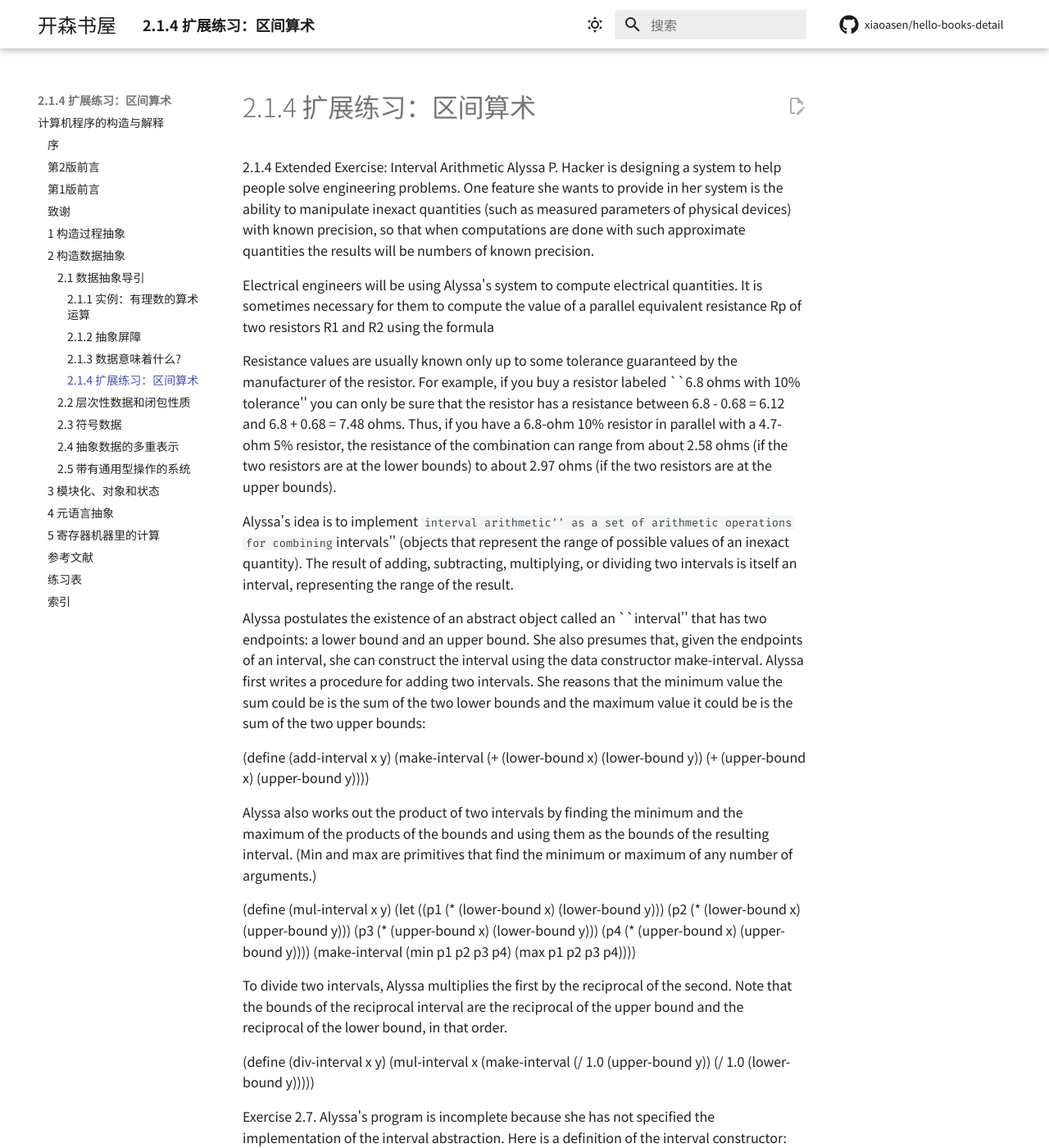
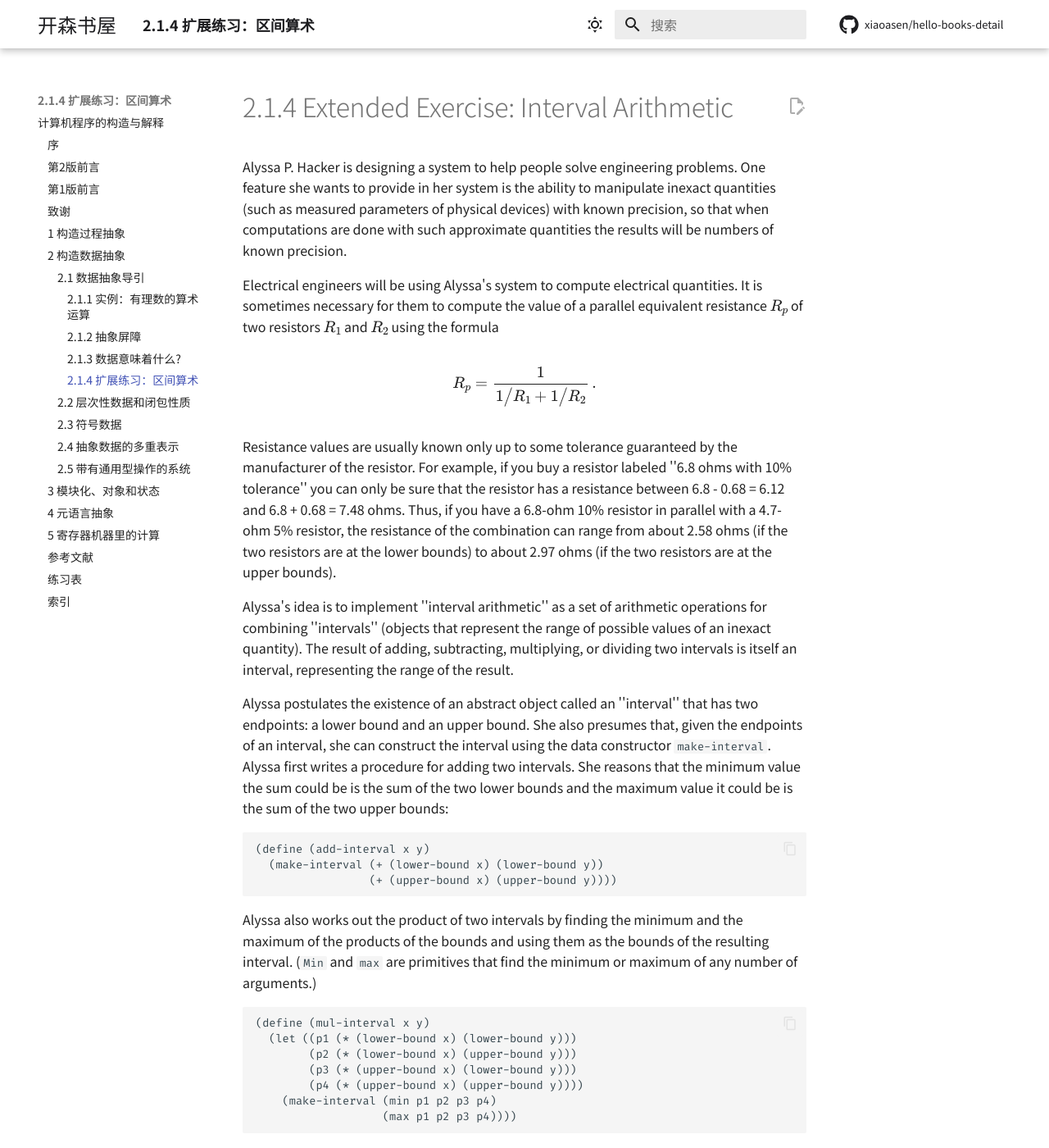
Before and after one commit to xiaoasen/hello-books-detail, an MkDocs documentation site: the page built from docs/sicp/chapter_2/chapter_2_1/2.1.4.md, in a window 1280 px wide and 1400 px high. Shown: the whole window at 82% size. Built offline with MkDocs 1.6.1 and Material for MkDocs 9.7.7, drawn with Linux system fonts in a browser that asks for light colours; comment, search, counter and statistics services are not loaded; some of the changed text lies outside the part shown.

Commit message:
sicp: 2.1.4  Extended Exercise: Interval Arithmetic

````diff
--- a/docs/sicp/chapter_2/chapter_2_1/2.1.4.md
+++ b/docs/sicp/chapter_2/chapter_2_1/2.1.4.md
@@ -2,24 +2,28 @@
 comments: true
 ---
 
-2.1.4  Extended Exercise: Interval Arithmetic
+# 2.1.4  Extended Exercise: Interval Arithmetic
 Alyssa P. Hacker is designing a system to help people solve engineering problems. One feature she wants to provide in her system is the ability to manipulate inexact quantities (such as measured parameters of physical devices) with known precision, so that when computations are done with such approximate quantities the results will be numbers of known precision.
 
-Electrical engineers will be using Alyssa's system to compute electrical quantities. It is sometimes necessary for them to compute the value of a parallel equivalent resistance Rp of two resistors R1 and R2 using the formula
+Electrical engineers will be using Alyssa's system to compute electrical quantities. It is sometimes necessary for them to compute the value of a parallel equivalent resistance ${R_p}$ of two resistors ${R_1}$ and ${R_2}$ using the formula
 
+$$ R_p = {1 \over 1 \big/ R_1 + 1 \big/ R_2}\,.  $$
 
-Resistance values are usually known only up to some tolerance guaranteed by the manufacturer of the resistor. For example, if you buy a resistor labeled ``6.8 ohms with 10% tolerance'' you can only be sure that the resistor has a resistance between 6.8 - 0.68 = 6.12 and 6.8 + 0.68 = 7.48 ohms. Thus, if you have a 6.8-ohm 10% resistor in parallel with a 4.7-ohm 5% resistor, the resistance of the combination can range from about 2.58 ohms (if the two resistors are at the lower bounds) to about 2.97 ohms (if the two resistors are at the upper bounds).
+Resistance values are usually known only up to some tolerance guaranteed by the manufacturer of the resistor. For example, if you buy a resistor labeled ''6.8 ohms with 10% tolerance'' you can only be sure that the resistor has a resistance between 6.8 - 0.68 = 6.12 and 6.8 + 0.68 = 7.48 ohms. Thus, if you have a 6.8-ohm 10% resistor in parallel with a 4.7-ohm 5% resistor, the resistance of the combination can range from about 2.58 ohms (if the two resistors are at the lower bounds) to about 2.97 ohms (if the two resistors are at the upper bounds).
 
-Alyssa's idea is to implement ``interval arithmetic'' as a set of arithmetic operations for combining ``intervals'' (objects that represent the range of possible values of an inexact quantity). The result of adding, subtracting, multiplying, or dividing two intervals is itself an interval, representing the range of the result.
+Alyssa's idea is to implement ''interval arithmetic'' as a set of arithmetic operations for combining ''intervals'' (objects that represent the range of possible values of an inexact quantity). The result of adding, subtracting, multiplying, or dividing two intervals is itself an interval, representing the range of the result.
 
-Alyssa postulates the existence of an abstract object called an ``interval'' that has two endpoints: a lower bound and an upper bound. She also presumes that, given the endpoints of an interval, she can construct the interval using the data constructor make-interval. Alyssa first writes a procedure for adding two intervals. She reasons that the minimum value the sum could be is the sum of the two lower bounds and the maximum value it could be is the sum of the two upper bounds:
+Alyssa postulates the existence of an abstract object called an ''interval'' that has two endpoints: a lower bound and an upper bound. She also presumes that, given the endpoints of an interval, she can construct the interval using the data constructor `make-interval`. Alyssa first writes a procedure for adding two intervals. She reasons that the minimum value the sum could be is the sum of the two lower bounds and the maximum value it could be is the sum of the two upper bounds:
 
+```
 (define (add-interval x y)
   (make-interval (+ (lower-bound x) (lower-bound y))
                  (+ (upper-bound x) (upper-bound y))))
+```
 
-Alyssa also works out the product of two intervals by finding the minimum and the maximum of the products of the bounds and using them as the bounds of the resulting interval. (Min and max are primitives that find the minimum or maximum of any number of arguments.)
+Alyssa also works out the product of two intervals by finding the minimum and the maximum of the products of the bounds and using them as the bounds of the resulting interval. (`Min` and `max` are primitives that find the minimum or maximum of any number of arguments.)
 
+```
 (define (mul-interval x y)
   (let ((p1 (* (lower-bound x) (lower-bound y)))
         (p2 (* (lower-bound x) (upper-bound y)))
@@ -27,51 +31,81 @@
         (p4 (* (upper-bound x) (upper-bound y))))
     (make-interval (min p1 p2 p3 p4)
                    (max p1 p2 p3 p4))))
+```
 
 To divide two intervals, Alyssa multiplies the first by the reciprocal of the second. Note that the bounds of the reciprocal interval are the reciprocal of the upper bound and the reciprocal of the lower bound, in that order.
 
+```
 (define (div-interval x y)
   (mul-interval x
                 (make-interval (/ 1.0 (upper-bound y))
                                (/ 1.0 (lower-bound y)))))
+```
+
+<div id="Exercise2.7" markdown>
 
 Exercise 2.7.  Alyssa's program is incomplete because she has not specified the implementation of the interval abstraction. Here is a definition of the interval constructor:
 
+```
 (define (make-interval a b) (cons a b))
+```
 
-Define selectors upper-bound and lower-bound to complete the implementation.
+Define selectors `upper-bound` and `lower-bound` to complete the implementation.
+</div>
 
-Exercise 2.8.  Using reasoning analogous to Alyssa's, describe how the difference of two intervals may be computed. Define a corresponding subtraction procedure, called sub-interval.
+<div id="Exercise2.8" markdown>
+
+Exercise 2.8.  Using reasoning analogous to Alyssa's, describe how the difference of two intervals may be computed. Define a corresponding subtraction procedure, called `sub-interval`.
+</div>
+
+<div id="Exercise2.9" markdown>
 
 Exercise 2.9.  The width of an interval is half of the difference between its upper and lower bounds. The width is a measure of the uncertainty of the number specified by the interval. For some arithmetic operations the width of the result of combining two intervals is a function only of the widths of the argument intervals, whereas for others the width of the combination is not a function of the widths of the argument intervals. Show that the width of the sum (or difference) of two intervals is a function only of the widths of the intervals being added (or subtracted). Give examples to show that this is not true for multiplication or division.
+</div>
+
+<div id="Exercise2.10" markdown>
 
 Exercise 2.10.  Ben Bitdiddle, an expert systems programmer, looks over Alyssa's shoulder and comments that it is not clear what it means to divide by an interval that spans zero. Modify Alyssa's code to check for this condition and to signal an error if it occurs.
+</div>
 
-Exercise 2.11.  In passing, Ben also cryptically comments: ``By testing the signs of the endpoints of the intervals, it is possible to break mul-interval into nine cases, only one of which requires more than two multiplications.'' Rewrite this procedure using Ben's suggestion.
+<div id="Exercise2.11" markdown>
+
+Exercise 2.11.  In passing, Ben also cryptically comments: ''By testing the signs of the endpoints of the intervals, it is possible to break `mul-interval` into nine cases, only one of which requires more than two multiplications.'' Rewrite this procedure using Ben's suggestion.
 
 After debugging her program, Alyssa shows it to a potential user, who complains that her program solves the wrong problem. He wants a program that can deal with numbers represented as a center value and an additive tolerance; for example, he wants to work with intervals such as 3.5± 0.15 rather than [3.35, 3.65]. Alyssa returns to her desk and fixes this problem by supplying an alternate constructor and alternate selectors:
 
+```
 (define (make-center-width c w)
   (make-interval (- c w) (+ c w)))
 (define (center i)
   (/ (+ (lower-bound i) (upper-bound i)) 2))
 (define (width i)
   (/ (- (upper-bound i) (lower-bound i)) 2))
+```
 
 Unfortunately, most of Alyssa's users are engineers. Real engineering situations usually involve measurements with only a small uncertainty, measured as the ratio of the width of the interval to the midpoint of the interval. Engineers usually specify percentage tolerances on the parameters of devices, as in the resistor specifications given earlier.
+</div>
 
-Exercise 2.12.  Define a constructor make-center-percent that takes a center and a percentage tolerance and produces the desired interval. You must also define a selector percent that produces the percentage tolerance for a given interval. The center selector is the same as the one shown above.
+<div id="Exercise2.12" markdown>
+
+Exercise 2.12.  Define a constructor `make-center-percent` that takes a center and a percentage tolerance and produces the desired interval. You must also define a selector `percent` that produces the percentage tolerance for a given interval. The `center` selector is the same as the one shown above.
+</div>
+
+<div id="Exercise2.13" markdown>
 
 Exercise 2.13.  Show that under the assumption of small percentage tolerances there is a simple formula for the approximate percentage tolerance of the product of two intervals in terms of the tolerances of the factors. You may simplify the problem by assuming that all numbers are positive.
 
 After considerable work, Alyssa P. Hacker delivers her finished system. Several years later, after she has forgotten all about it, she gets a frenzied call from an irate user, Lem E. Tweakit. It seems that Lem has noticed that the formula for parallel resistors can be written in two algebraically equivalent ways:
 
+$$ R_1 R_2 \over R_1 + R_2 $$
 
 and
 
+$$ {1 \over 1 \big/ R_1 + 1 \big/ R_2}\,. $$
 
 He has written the following two programs, each of which computes the parallel-resistors formula differently:
 
+```
 (define (par1 r1 r2)
   (div-interval (mul-interval r1 r2)
                 (add-interval r1 r2)))
@@ -80,11 +114,25 @@
     (div-interval one
                   (add-interval (div-interval one r1)
                                 (div-interval one r2)))))
+```
 
 Lem complains that Alyssa's program gives different answers for the two ways of computing. This is a serious complaint.
 
-Exercise 2.14.  Demonstrate that Lem is right. Investigate the behavior of the system on a variety of arithmetic expressions. Make some intervals A and B, and use them in computing the expressions A/A and A/B. You will get the most insight by using intervals whose width is a small percentage of the center value. Examine the results of the computation in center-percent form (see exercise 2.12).
+</div>
 
-Exercise 2.15.  Eva Lu Ator, another user, has also noticed the different intervals computed by different but algebraically equivalent expressions. She says that a formula to compute with intervals using Alyssa's system will produce tighter error bounds if it can be written in such a form that no variable that represents an uncertain number is repeated. Thus, she says, par2 is a ``better'' program for parallel resistances than par1. Is she right? Why?
+<div id="Exercise2.14" markdown>
+
+Exercise 2.14.  Demonstrate that Lem is right. Investigate the behavior of the system on a variety of arithmetic expressions. Make some intervals ${A}$ and ${B}$, and use them in computing the expressions ${A \big/\! A}$ and ${A \big/\! B}$. You will get the most insight by using intervals whose width is a small percentage of the center value. Examine the results of the computation in center-percent form (see exercise [2.12](#Exercise2.12)).
+</div>
+
+<div id="Exercise2.15" markdown>
+
+Exercise 2.15.  Eva Lu Ator, another user, has also noticed the different intervals computed by different but algebraically equivalent expressions. She says that a formula to compute with intervals using Alyssa's system will produce tighter error bounds if it can be written in such a form that no variable that represents an uncertain number is repeated. Thus, she says, `par2` is a ''better'' program for parallel resistances than `par1`. Is she right? Why?
+
+</div>
+
+<div id="Exercise2.16" markdown>
 
 Exercise 2.16.  Explain, in general, why equivalent algebraic expressions may lead to different answers. Can you devise an interval-arithmetic package that does not have this shortcoming, or is this task impossible? (Warning: This problem is very difficult.)
+
+</div>
````
